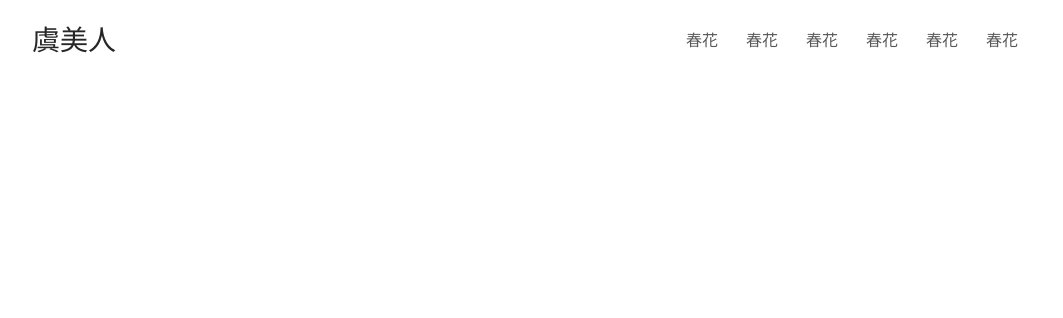
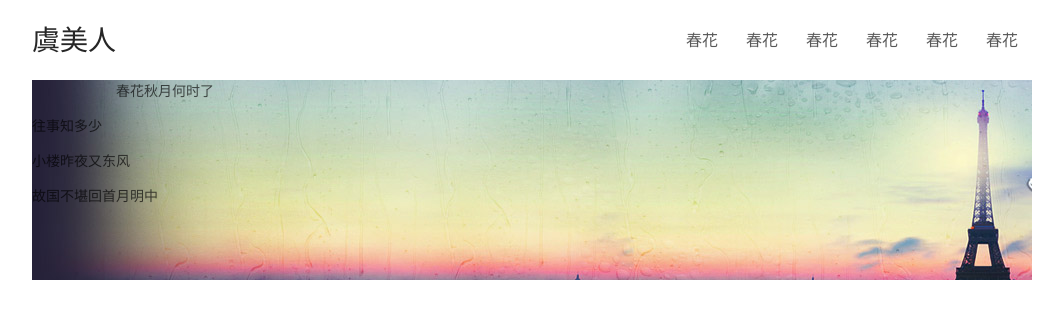
Before and after one commit to foreverstars/top-admin, a Vue app: page /#/home in a window 1280 px wide. Shown: the top 318 px of the page, without its empty margins (108-1171 px from the left). Built offline with nearby package versions, Linux system fonts and the light colour scheme.

Commit message:
home页面1

```diff
--- a/src/components/layout/Home.vue
+++ b/src/components/layout/Home.vue
@@ -15,6 +15,12 @@
     </div>
 
     <div class="home-banner">
+      <div class="home-banner-word">
+        <p>春花秋月何时了</p>
+        <p>往事知多少</p>
+        <p>小楼昨夜又东风</p>
+        <p>故国不堪回首月明中</p>
+      </div>
     </div>
   </div>
 </template>
@@ -49,5 +55,11 @@
         }
       }
     }
+    .home-banner{
+      width: 1000px;
+      height: 200px;
+      margin: 0 auto;
+      background: url('../../assets/banner_top.jpg') no-repeat;
+    }
   }
 </style>
```
Also changed, not shown: src/assets/banner_top.jpg (added).
